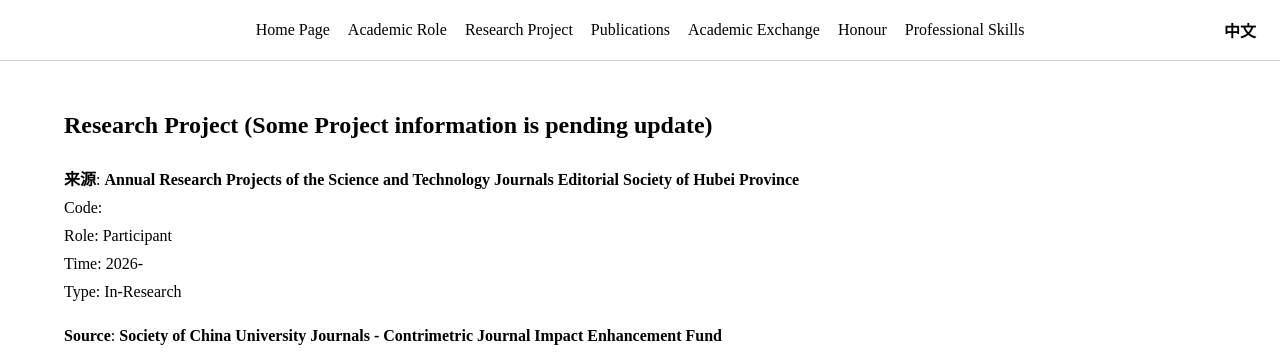
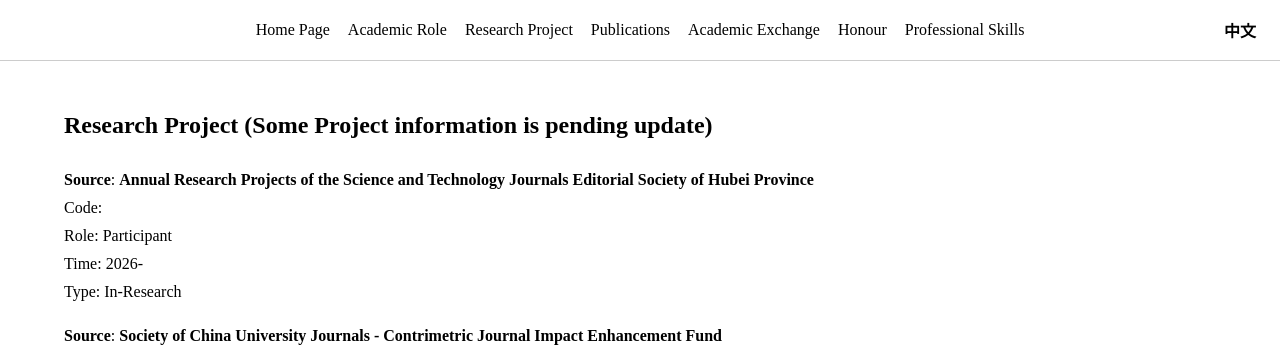
Before and after one commit to jiang-yuyan/Yuyan-Jiang-CV, a Jekyll site: the page built from project/projects.md, in a window 1280 px wide and 900 px high. Shown: the top 355 px of the window. Built offline with Jekyll 4.4.1, drawn with Linux system fonts in a browser that asks for light colours.

Commit message:
Update projects.md

```diff
--- a/project/projects.md
+++ b/project/projects.md
@@ -5,7 +5,7 @@ title: project
 
 ## Research Project (Some Project information is pending update)
 
-**来源**: **Annual Research Projects of the Science and Technology Journals Editorial Society of Hubei Province**
+**Source**: **Annual Research Projects of the Science and Technology Journals Editorial Society of Hubei Province**
 Code:
 Role: Participant
 Time: 2026-
```
